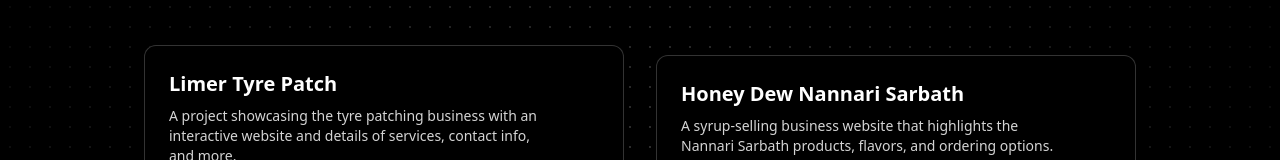
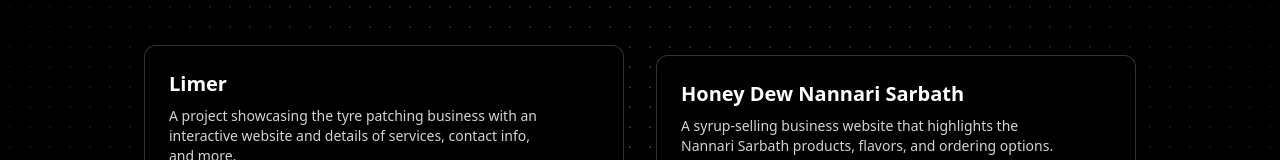
Before and after one commit to AdhinShaji7/Advanced-Portfolio-Vite-React-Tailwind, a React (Vite) app: page /projects in a window 1280 px wide. Shown: the part 283-443 px from the top of the page. Built offline with nearby package versions, Linux system fonts and the light colour scheme.

Commit message:
Update Projects.jsx

```diff
--- a/src/components/Projects.jsx
+++ b/src/components/Projects.jsx
@@ -9,7 +9,7 @@ import ProjectImage from "./utils/ProjectImage";
 
 const projects = [
   {
-    title: "Limer Tyre Patch",
+    title: "Limer ",
     description: "A project showcasing the tyre patching business with an interactive website and details of services, contact info, and more.",
     link: "https://limer.us/",
     image: "/public/Limer.jpeg",
```
